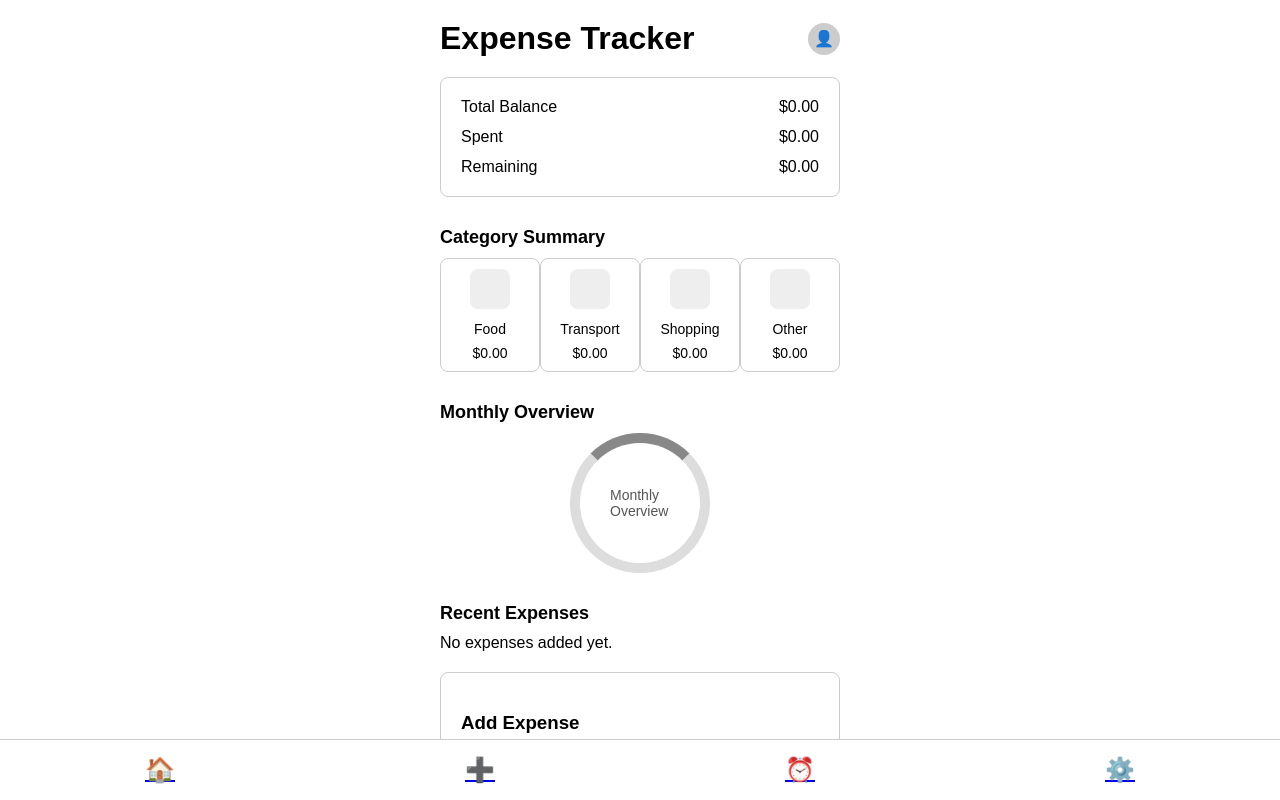
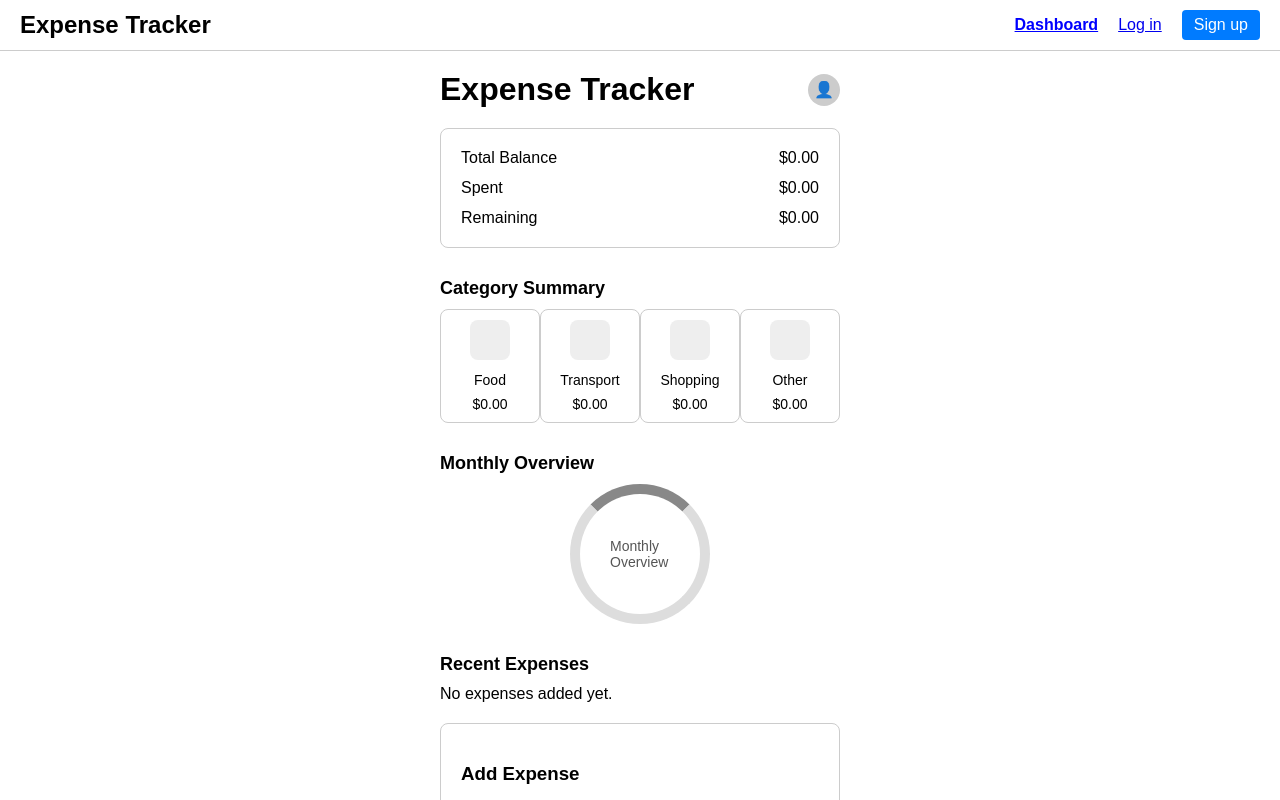
Before and after one commit to jepkemoi-sheilah1/budget-smart, a React (Create React App) app in the folder frontend/: page / in a window 1280 px wide. Shown: the top 800 px of the page. Built offline with nearby package versions, Linux system fonts and the light colour scheme.

Commit message:
update nav bar to the top,add login and signup

```diff
--- a/frontend/src/components/Navbar.jsx
+++ b/frontend/src/components/Navbar.jsx
@@ -9,30 +9,41 @@ const Navbar = () => {
 
   return (
     <nav style={{
-      position: 'fixed',
-      bottom: 0,
-      left: 0,
-      right: 0,
-      height: 60,
-      borderTop: '1px solid #ccc',
+      display: 'flex',
+      justifyContent: 'space-between',
+      alignItems: 'center',
+      padding: '10px 20px',
+      borderBottom: '1px solid #ccc',
       backgroundColor: '#fff',
-      display: 'flex',
-      justifyContent: 'space-around',
-      alignItems: 'center',
-      fontSize: 24
+      fontFamily: 'Arial, sans-serif',
+      position: 'sticky',
+      top: 0,
+      zIndex: 1000
     }}>
-      <NavLink to="/" style={({ isActive }) => (isActive ? activeStyle : undefined)} aria-label="home">
-        🏠
-      </NavLink>
-      <NavLink to="/register" style={({ isActive }) => (isActive ? activeStyle : undefined)} aria-label="register">
-        ➕
-      </NavLink>
-      <NavLink to="/login" style={({ isActive }) => (isActive ? activeStyle : undefined)} aria-label="login">
-        ⏰
-      </NavLink>
-      <NavLink to="/settings" style={({ isActive }) => (isActive ? activeStyle : undefined)} aria-label="settings">
-        ⚙️
-      </NavLink>
+      <div style={{ fontWeight: 'bold', fontSize: 24 }}>
+        Expense Tracker
+      </div>
+      <div style={{ display: 'flex', gap: 20, alignItems: 'center' }}>
+        <NavLink to="/" style={({ isActive }) => (isActive ? activeStyle : undefined)}>
+          Dashboard
+        </NavLink>
+        <NavLink to="/login" style={({ isActive }) => (isActive ? activeStyle : undefined)}>
+          Log in
+        </NavLink>
+        <NavLink to="/register" style={({ isActive }) => (isActive ? activeStyle : undefined)}>
+          <button style={{
+            backgroundColor: '#007bff',
+            color: '#fff',
+            border: 'none',
+            borderRadius: 4,
+            padding: '6px 12px',
+            cursor: 'pointer',
+            fontSize: 16
+          }}>
+            Sign up
+          </button>
+        </NavLink>
+      </div>
     </nav>
   );
 };
```
